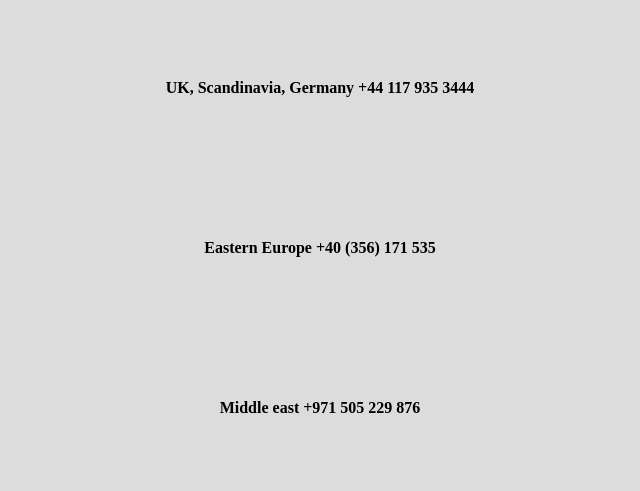
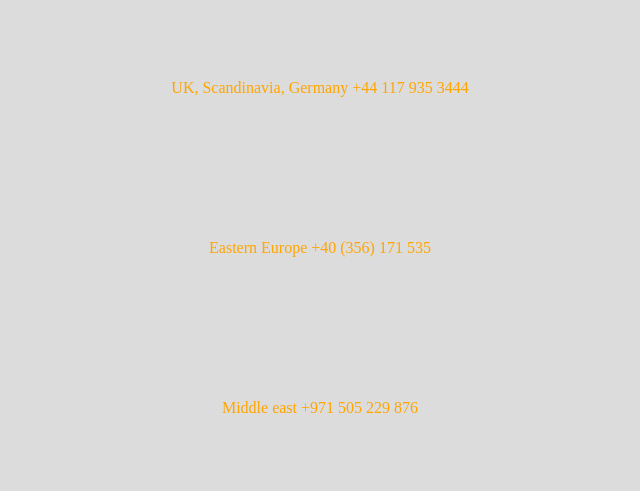
Before and after one commit to LabiciIvan/Test, a plain HTML site: page index.html in a window 1280 px wide. Shown: the whole page, without its empty margins (320-960 px from the left). Drawn offline with Linux system fonts and the light colour scheme.

Commit message:
added anchor to strong elements

```diff
--- a/index.html
+++ b/index.html
@@ -8,9 +8,9 @@
     <link rel="stylesheet" href="style.css">
 </head>
 <body>
-    <strong>UK, Scandinavia, Germany +44 117 935 3444</strong>
-    <strong>Eastern Europe +40 (356) 171 535</strong>
-    <strong>Middle east +971 505 229 876</strong>
-    <strong></strong>
+    <a  href="" class="info">UK, Scandinavia, Germany +44 117 935 3444</a >
+    <a  href="" class="info">Eastern Europe +40 (356) 171 535</a >
+    <a  href="" class="info">Middle east +971 505 229 876</a >
+    <a  href="" class="info"></a >
 </body>
 </html>
--- a/style.css
+++ b/style.css
@@ -6,3 +6,9 @@ body {
     align-items: center;
     line-height: 10rem;
 }
+
+.info {
+
+    text-decoration: none;
+    color: orange;
+}
```
